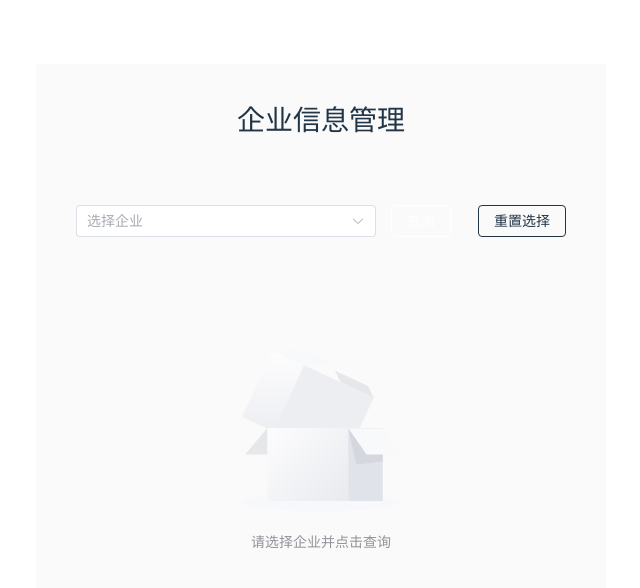
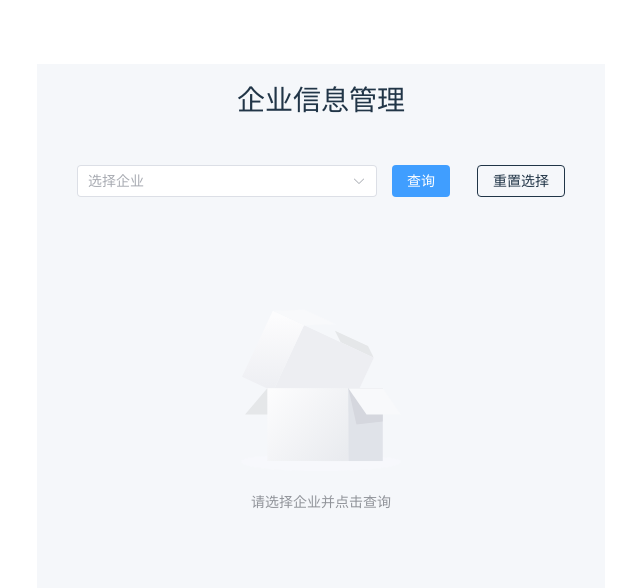
Before and after one commit to ChenYiLiangPrivate/management-frontend, a Vue app: page / in a window 1280 px wide. Shown: the top 588 px of the page, without its empty margins (319-959 px from the left). Built offline with nearby package versions, Linux system fonts and the light colour scheme.

Commit message:
[feat] 视觉效果优化

```diff
--- a/src/components/EnterpriseHierarchy.vue
+++ b/src/components/EnterpriseHierarchy.vue
@@ -294,14 +294,13 @@ onMounted(() => {
   max-width: 1200px;
   margin: 0 auto;
   padding: 20px;
-  background-color: #FAFAFA;
+  background-color: #f5f7fa; /* 添加浅灰色背景 */
   min-height: 100vh;
 }
 
 .header {
   margin-bottom: 30px;
   text-align: center;
-  padding: 20px 0;
 }
 
 .header h1 {
@@ -328,6 +327,14 @@ onMounted(() => {
   margin-bottom: 20px;
   display: flex;
   align-items: center;
+}
+
+/* 添加查询按钮样式 */
+.search-area .el-button--primary {
+  background-color: #409EFF; /* 恢复Element默认primary蓝色 */
+  color: white; /* 确保文字为白色 */
+  opacity: 1; /* 确保按钮不透明 */
+  border: none; /* 移除边框 */
 }
 
 /* 自定义级联选择器样式 */
```
